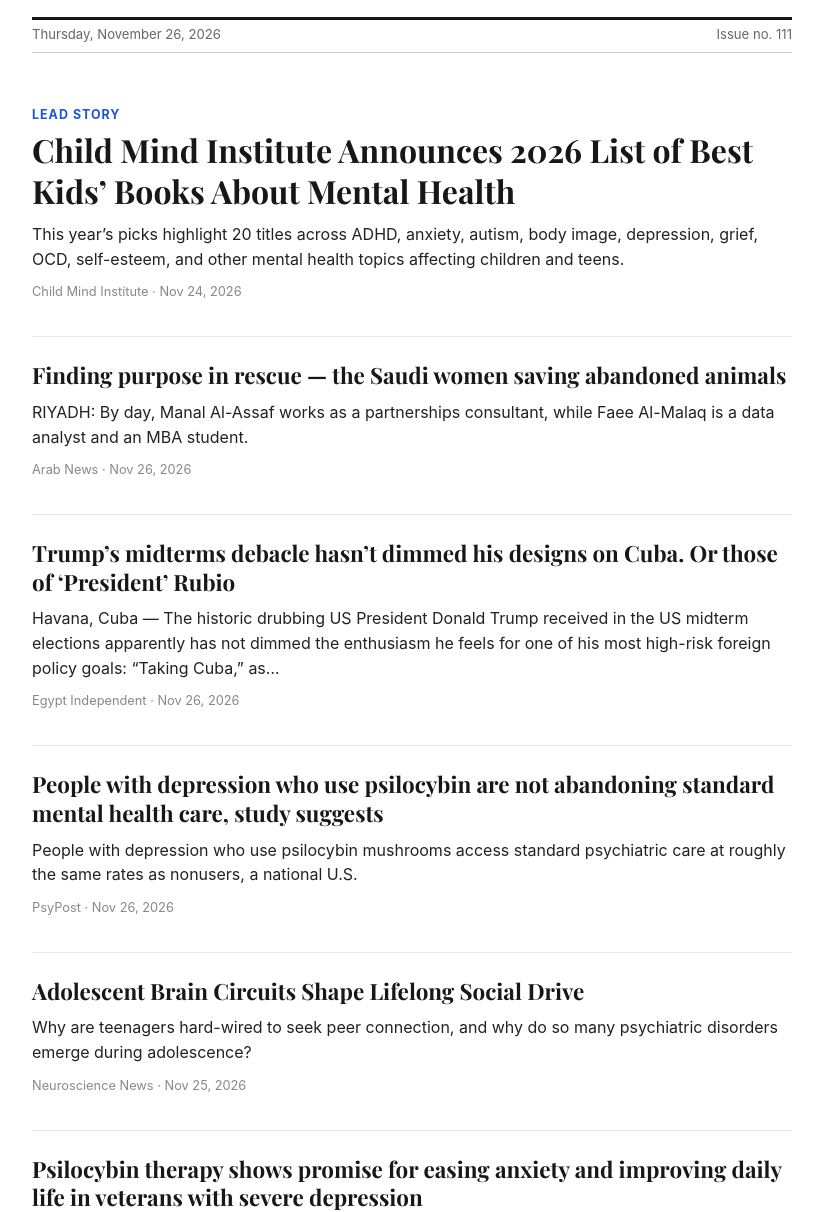
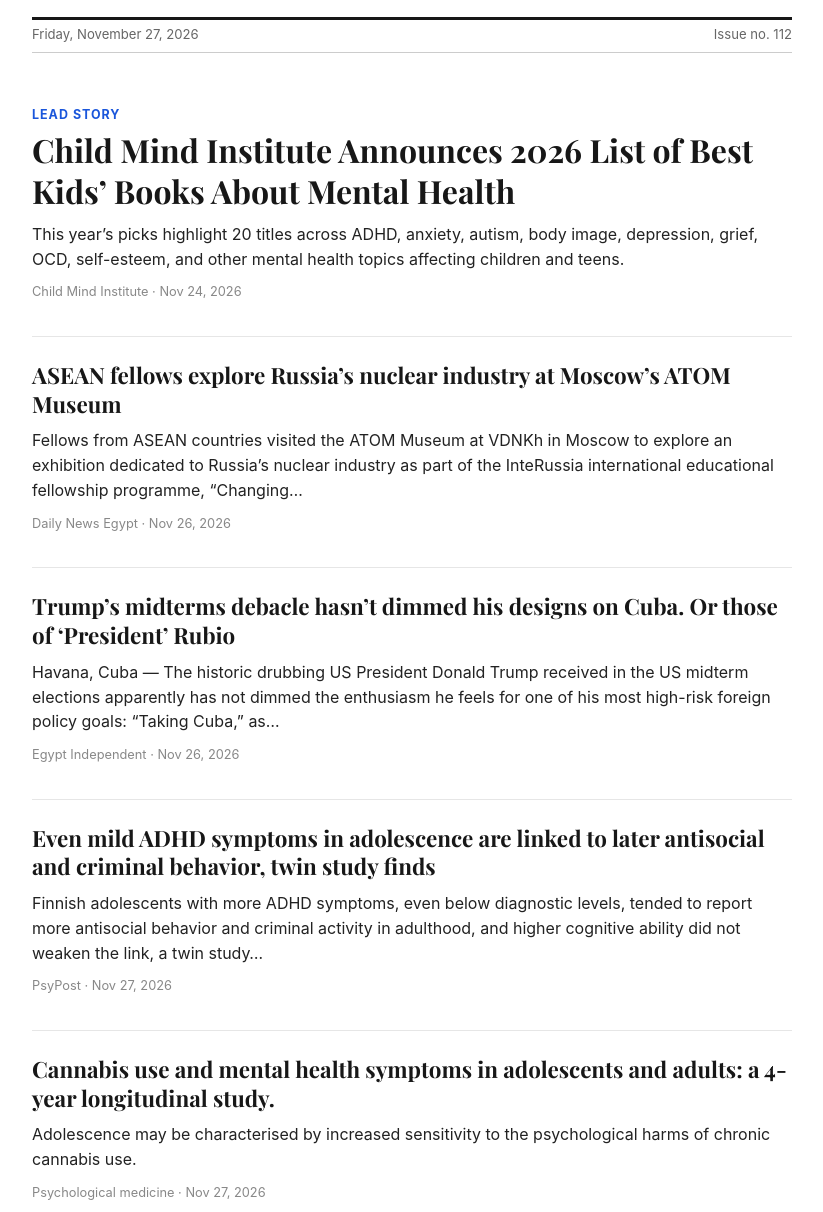
Before and after one commit to magdyelbieh42-jpg/daily-digest, a plain HTML site: page docs/index.html in a window 1280 px wide. Shown: the part 121-1333 px from the top of the page, without its empty margins (228-1051 px from the left). Drawn offline with nearby package versions, Linux system fonts and the light colour scheme.

Commit message:
Update daily digest

```diff
--- a/docs/index.html
+++ b/docs/index.html
@@ -1,6 +1,6 @@
 <!DOCTYPE html><html lang='en'><head><meta charset='utf-8'>
 <meta name='viewport' content='width=device-width, initial-scale=1'>
-<title>The Behavioral Brief — November 26, 2026</title>
+<title>The Behavioral Brief — November 27, 2026</title>
 <link rel='preconnect' href='https://fonts.googleapis.com'>
 <link rel='preconnect' href='https://fonts.gstatic.com' crossorigin>
 <link href='https://fonts.googleapis.com/css2?family=Playfair+Display:wght@700;900&display=swap' rel='stylesheet'>
@@ -36,26 +36,26 @@
 <p class='tagline'>Adolescent psychology · behavioral therapy · education · Egypt &amp; global</p>
 </div>
 <hr class='rule-thick'>
-<div class='meta-line'><span>Thursday, November 26, 2026</span><span>Issue no. 111</span></div>
+<div class='meta-line'><span>Friday, November 27, 2026</span><span>Issue no. 112</span></div>
 <div class='story lead'>
 <p class='label'>Lead story</p>
 <h2><a href='https://childmind.org/blog/child-mind-institute-announces-2026-list-of-best-kids-books-about-mental-health/' target='_blank' rel='noopener'>Child Mind Institute Announces 2026 List of Best Kids’ Books About Mental Health</a></h2><p class='dek'>This year’s picks highlight 20 titles across ADHD, anxiety, autism, body image, depression, grief, OCD, self-esteem, and other mental health topics affecting children and teens.</p><p class='source'>Child Mind Institute · Nov 24, 2026</p></div>
 <div class='story'>
-<h2><a href='https://www.arabnews.com/saudi-arabia/finding-purpose-in-rescue-the-saudi-women-saving-abandoned-animals-3013534' target='_blank' rel='noopener'>Finding purpose in rescue — the Saudi women saving abandoned animals</a></h2><p class='dek'>RIYADH: By day, Manal Al-Assaf works as a partnerships consultant, while Faee Al-Malaq is a data analyst and an MBA student.</p><p class='source'>Arab News · Nov 26, 2026</p></div>
+<h2><a href='https://dailynewsegypt.com/2026/11/26/asean-fellows-explore-russias-nuclear-industry-at-moscows-atom-museum/' target='_blank' rel='noopener'>ASEAN fellows explore Russia’s nuclear industry at Moscow’s ATOM Museum</a></h2><p class='dek'>Fellows from ASEAN countries visited the ATOM Museum at VDNKh in Moscow to explore an exhibition dedicated to Russia’s nuclear industry as part of the InteRussia international educational fellowship programme, “Changing…</p><p class='source'>Daily News Egypt · Nov 26, 2026</p></div>
 <div class='story'>
 <h2><a href='https://www.egyptindependent.com/trumps-midterms-debacle-hasnt-dimmed-his-designs-on-cuba-or-those-of-president-rubio/' target='_blank' rel='noopener'>Trump’s midterms debacle hasn’t dimmed his designs on Cuba. Or those of ‘President’ Rubio</a></h2><p class='dek'>Havana, Cuba — The historic drubbing US President Donald Trump received in the US midterm elections apparently has not dimmed the enthusiasm he feels for one of his most high-risk foreign policy goals: “Taking Cuba,” as…</p><p class='source'>Egypt Independent · Nov 26, 2026</p></div>
+<div class='story'>
+<h2><a href='https://www.psypost.org/even-mild-adhd-symptoms-in-adolescence-are-linked-to-later-antisocial-and-criminal-behavior-twin-study-finds/' target='_blank' rel='noopener'>Even mild ADHD symptoms in adolescence are linked to later antisocial and criminal behavior, twin study finds</a></h2><p class='dek'>Finnish adolescents with more ADHD symptoms, even below diagnostic levels, tended to report more antisocial behavior and criminal activity in adulthood, and higher cognitive ability did not weaken the link, a twin study…</p><p class='source'>PsyPost · Nov 27, 2026</p></div>
+<div class='story'>
+<h2><a href='https://pubmed.ncbi.nlm.nih.gov/43100028/' target='_blank' rel='noopener'>Cannabis use and mental health symptoms in adolescents and adults: a 4-year longitudinal study.</a></h2><p class='dek'>Adolescence may be characterised by increased sensitivity to the psychological harms of chronic cannabis use.</p><p class='source'>Psychological medicine · Nov 27, 2026</p></div>
 <div class='story'>
 <h2><a href='https://www.psypost.org/people-with-depression-who-use-psilocybin-are-not-abandoning-standard-mental-health-care-study-suggests/' target='_blank' rel='noopener'>People with depression who use psilocybin are not abandoning standard mental health care, study suggests</a></h2><p class='dek'>People with depression who use psilocybin mushrooms access standard psychiatric care at roughly the same rates as nonusers, a national U.S.</p><p class='source'>PsyPost · Nov 26, 2026</p></div>
 <div class='story'>
 <h2><a href='https://neurosciencenews.com/adolescent-brain-social-drive-32443/' target='_blank' rel='noopener'>Adolescent Brain Circuits Shape Lifelong Social Drive</a></h2><p class='dek'>Why are teenagers hard-wired to seek peer connection, and why do so many psychiatric disorders emerge during adolescence?</p><p class='source'>Neuroscience News · Nov 25, 2026</p></div>
 <div class='story'>
-<h2><a href='https://www.psypost.org/psilocybin-therapy-shows-promise-for-easing-anxiety-and-improving-daily-life-in/' target='_blank' rel='noopener'>Psilocybin therapy shows promise for easing anxiety and improving daily life in veterans with severe depression</a></h2><p class='dek'>A small study of military veterans found that a single dose of psilocybin, paired with psychological support, may help relieve anxiety and improve daily functioning alongside reductions in severe depressive symptoms.</p><p class='source'>PsyPost · Nov 25, 2026</p></div>
-<div class='story'>
 <h2><a href='https://www.k12dive.com/news/how-to-build-an-attitude-of-gratitude-across-grade-levels/875781/' target='_blank' rel='noopener'>How to build an ‘attitude of gratitude’ across grade levels</a></h2><p class='dek'>Helping students build skills around gratitude can have benefits ranging from daily mindset to overall classroom culture, a UC Berkeley professor says.</p><p class='source'>K-12 Dive · Nov 25, 2026</p></div>
 <div class='story'>
 <h2><a href='https://www.k12dive.com/news/more-students-are-homeless-as-districts-face-enrollment-and-budget-losses/875680/' target='_blank' rel='noopener'>More students are homeless as districts face enrollment and budget losses</a></h2><p class='dek'>A report from SchoolHouse Connection shows 1 in 32 students were identified as homeless, the highest share on record.</p><p class='source'>K-12 Dive · Nov 25, 2026</p></div>
 <div class='story'>
-<h2><a href='https://www.sciencedaily.com/releases/2026/11/261124055713.htm' target='_blank' rel='noopener'>Stanford scientists discover 3 hidden brain types behind ADHD and anxiety</a></h2><p class='dek'>An AI-powered analysis of thousands of children&#x27;s brain scans has revealed three distinct brain types underlying ADHD and anxiety that do not neatly fit traditional diagnoses.</p><p class='source'>ScienceDaily: Child Development · Nov 24, 2026</p></div>
-<div class='story'>
-<h2><a href='https://neurosciencenews.com/interest-work-learning-neuroscience-32436/' target='_blank' rel='noopener'>Does Working Harder Make Learning Fun?</a></h2><p class='dek'>Parents and teachers often tell kids that studying harder will make learning enjoyable, but psychology research suggests the opposite.</p><p class='source'>Neuroscience News · Nov 24, 2026</p></div>
+<h2><a href='https://www.additudemag.com/how-to-let-go-of-resentment-adhd-relationships/' target='_blank' rel='noopener'>The Art of Releasing Resentment in Your ADHD Relationship</a></h2><p class='dek'>ADHD can complicate communication, expectations, and daily routines between partners. Here’s how to spot resentment and take steps toward healing and reconnection.</p><p class='source'>ADDitude Magazine · Nov 27, 2026</p></div>
 </body></html>
```
